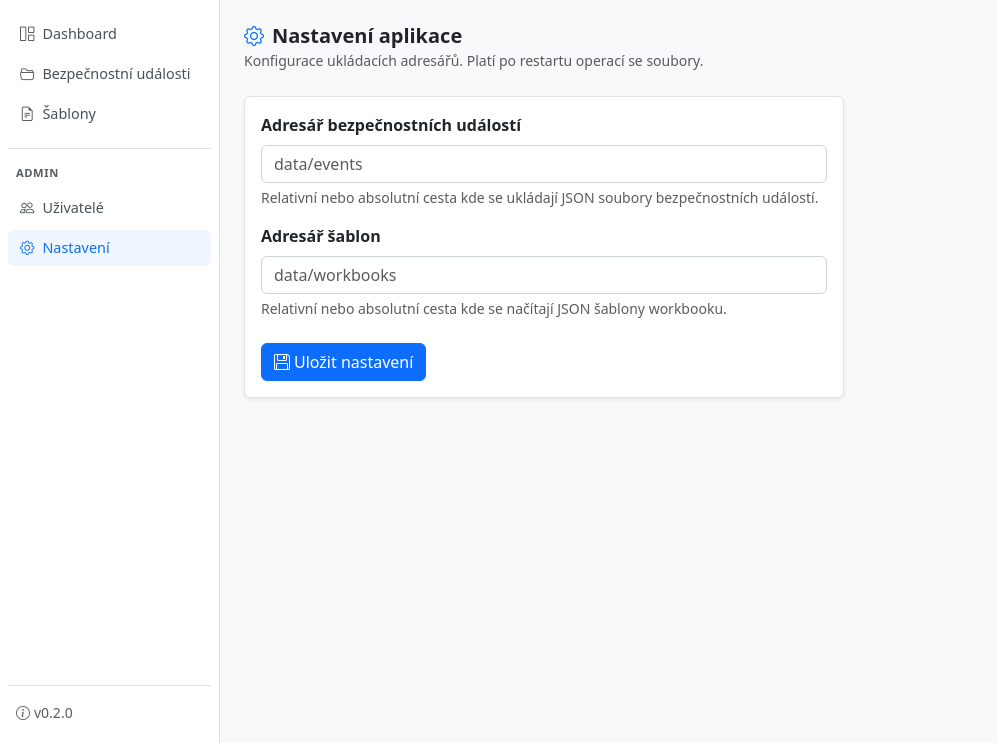
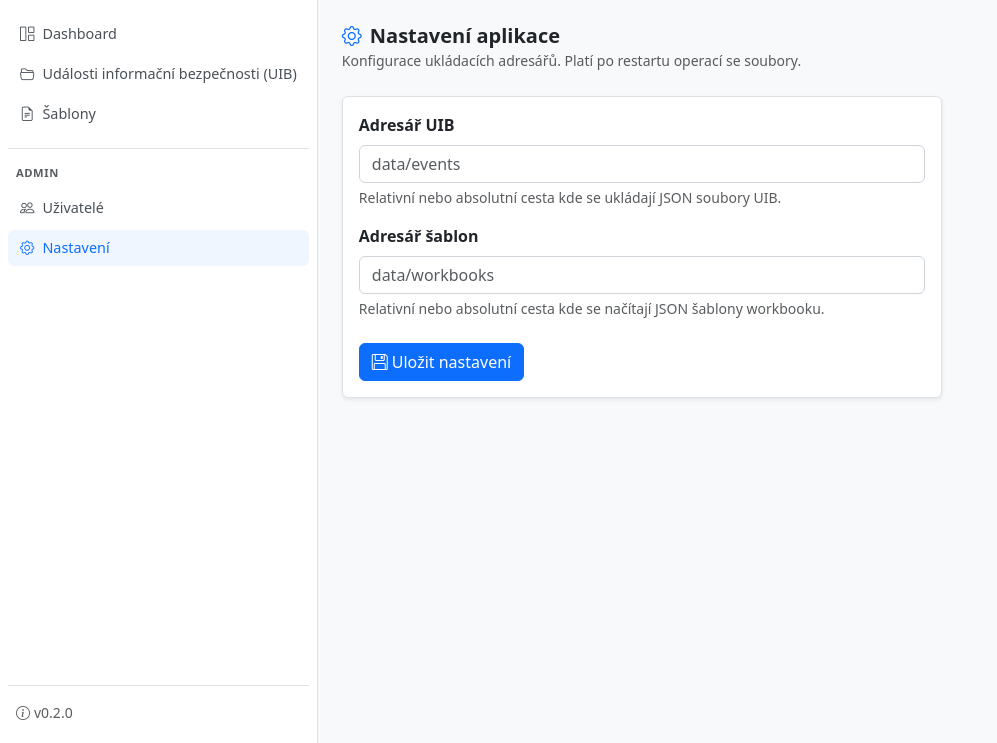
Before and after one commit to alchy/Forms4SOC, a FastAPI app: template app/templates/settings.html in a window 1280 px wide. Shown: the part 57-800 px from the top of the page, without its empty margins (0-997 px from the left). Run offline with FastAPI, Linux system fonts and the light colour scheme; the template is opened without the code that fills it, so the values that code supplies are empty.

Commit message:
chore: přejmenování termínu dle předpisu na UIB
Nahrazeny všechny výskyty "Bezpečnostní události" a variant termínem
"Události informační bezpečnosti (UIB)" napříč HTML šablonami,
workbooky a dokumentací. Technické identifikátory (incidents_dir,
data/events) ponechány beze změny.

Co-Authored-By: Claude Sonnet 4.6 <noreply@anthropic.com>

```diff
--- a/app/templates/admin_users.html
+++ b/app/templates/admin_users.html
@@ -12,7 +12,7 @@
         </li>
         <li class="nav-item">
             <a href="/cases" class="nav-link">
-                <i class="bi bi-folder2-open me-2"></i>Bezpečnostní události
+                <i class="bi bi-folder2-open me-2"></i>Události informační bezpečnosti (UIB)
             </a>
         </li>
         <li class="nav-item">
--- a/app/templates/case_detail.html
+++ b/app/templates/case_detail.html
@@ -7,7 +7,7 @@
     <ul class="nav flex-column gap-1">
         <li class="nav-item">
             <a href="/cases" class="nav-link">
-                <i class="bi bi-arrow-left me-2"></i>Bezpečnostní události
+                <i class="bi bi-arrow-left me-2"></i>Události informační bezpečnosti (UIB)
             </a>
         </li>
     </ul>
--- a/app/templates/dashboard.html
+++ b/app/templates/dashboard.html
@@ -12,7 +12,7 @@
         </li>
         <li class="nav-item">
             <a href="/cases" class="nav-link">
-                <i class="bi bi-folder2-open me-2"></i>Bezpečnostní události
+                <i class="bi bi-folder2-open me-2"></i>Události informační bezpečnosti (UIB)
             </a>
         </li>
         <li class="nav-item">
@@ -158,7 +158,7 @@
                     {% if tmpl.status != 'active' %}disabled{% endif %}
                 >
                     <span class="spinner-border spinner-border-sm me-1 d-none" role="status"></span>
-                    <i class="bi bi-plus-circle me-1"></i>Otevřít novou bezpečnostní událost
+                    <i class="bi bi-plus-circle me-1"></i>Otevřít novou UIB
                 </button>
             </div>
         </div>
--- a/app/templates/settings.html
+++ b/app/templates/settings.html
@@ -12,7 +12,7 @@
         </li>
         <li class="nav-item">
             <a href="/cases" class="nav-link">
-                <i class="bi bi-folder2-open me-2"></i>Bezpečnostní události
+                <i class="bi bi-folder2-open me-2"></i>Události informační bezpečnosti (UIB)
             </a>
         </li>
         <li class="nav-item">
@@ -60,11 +60,11 @@
     <div class="card-body">
         <form id="settings-form">
             <div class="mb-3">
-                <label class="form-label fw-semibold">Adresář bezpečnostních událostí</label>
+                <label class="form-label fw-semibold">Adresář UIB</label>
                 <input type="text" class="form-control" id="incidents_dir"
                        value="{{ settings.get('incidents_dir', 'data/events') }}"
                        placeholder="data/events">
-                <div class="form-text">Relativní nebo absolutní cesta kde se ukládají JSON soubory bezpečnostních událostí.</div>
+                <div class="form-text">Relativní nebo absolutní cesta kde se ukládají JSON soubory UIB.</div>
             </div>
             <div class="mb-4">
                 <label class="form-label fw-semibold">Adresář šablon</label>
--- a/app/templates/template_editor.html
+++ b/app/templates/template_editor.html
@@ -12,7 +12,7 @@
         </li>
         <li class="nav-item">
             <a href="/cases" class="nav-link">
-                <i class="bi bi-folder2-open me-2"></i>Bezpečnostní události
+                <i class="bi bi-folder2-open me-2"></i>Události informační bezpečnosti (UIB)
             </a>
         </li>
         <li class="nav-item">
--- a/app/templates/templates_list.html
+++ b/app/templates/templates_list.html
@@ -12,7 +12,7 @@
         </li>
         <li class="nav-item">
             <a href="/cases" class="nav-link">
-                <i class="bi bi-folder2-open me-2"></i>Bezpečnostní události
+                <i class="bi bi-folder2-open me-2"></i>Události informační bezpečnosti (UIB)
             </a>
         </li>
         <li class="nav-item">
@@ -149,7 +149,7 @@
                     {% if tmpl.status != 'active' %}disabled{% endif %}
                 >
                     <span class="spinner-border spinner-border-sm me-1 d-none" role="status"></span>
-                    <i class="bi bi-plus-circle me-1"></i>Otevřít novou bezpečnostní událost
+                    <i class="bi bi-plus-circle me-1"></i>Otevřít novou UIB
                 </button>
                 {% if user and user.role == 'admin' %}
                 <div class="d-flex gap-1">
--- a/data/workbooks/ddos_vpn_v1.json
+++ b/data/workbooks/ddos_vpn_v1.json
@@ -85,7 +85,7 @@
 
     {
       "id": "incident_context",
-      "title": "Informace o kontextu bezpečnostní události",
+      "title": "Informace o kontextu UIB",
       "type": "section_group",
       "subsections": [
 
--- a/data/workbooks/phishing_v2.json
+++ b/data/workbooks/phishing_v2.json
@@ -83,7 +83,7 @@
 
     {
       "id": "incident_context",
-      "title": "Informace o kontextu bezpečnostní události",
+      "title": "Informace o kontextu UIB",
       "type": "section_group",
       "subsections": [
 
```
Also changed, not shown: app/templates/cases.html (+4 -4 lines), docs/INSTALL.md (+2 -2 lines), docs/TEMPLATE_GUIDE.md (+1 -1 lines).
